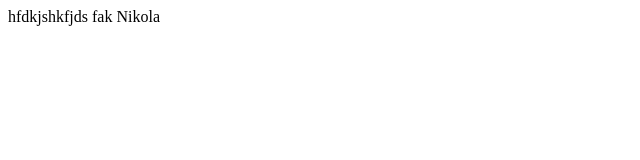
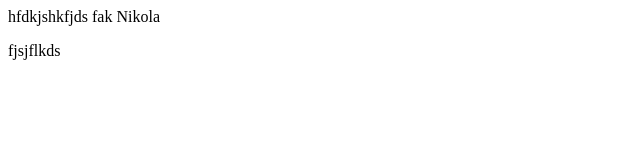
Before and after one commit to alexandar1992/test, a plain HTML site: page index.html in a window 1280 px wide. Shown: the full height of the page, 0-640 px from the left. Drawn offline with Linux system fonts and the light colour scheme.

Commit message:
new paragraph

```diff
--- a/index.html
+++ b/index.html
@@ -6,5 +6,10 @@
 <body>
 hfdkjshkfjds fak
 Nikola
+
+
+<p>
+	fjsjflkds
+</p>
 </body>
 </html>
```
